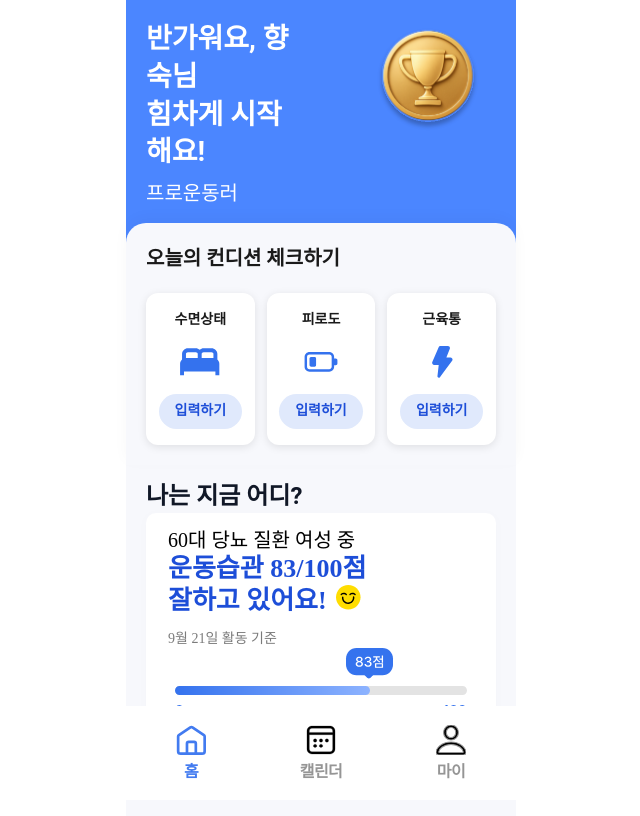
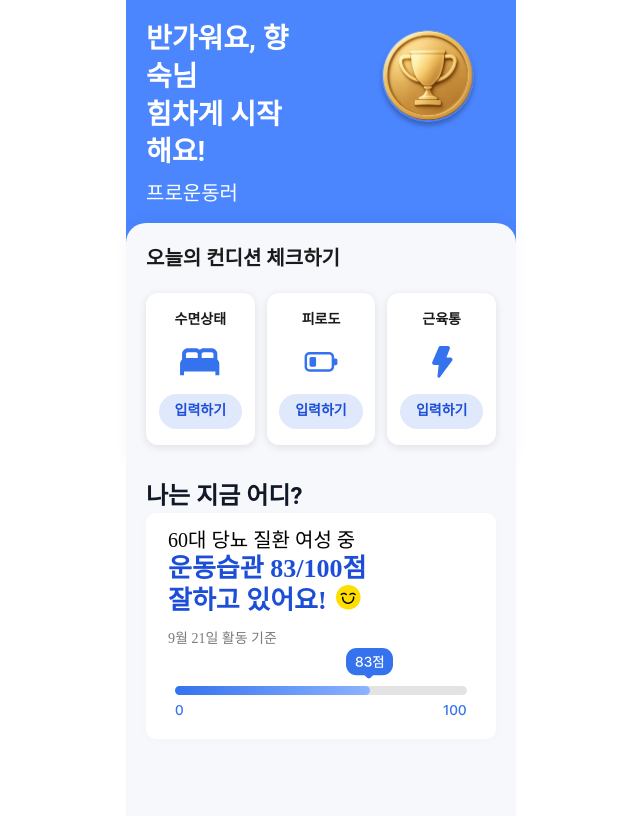
Before and after one commit to SKTHON-CAFFEINE/MANJIL_FE, a React (Vite) app: page / in a window 1280 px wide. Shown: the top 816 px of the page, without its empty margins (319-959 px from the left). Built offline with nearby package versions, Linux system fonts and the light colour scheme; a web font is replaced by a local one.

Commit message:
✨ Feat: 하단바 안 보이는 조건 수정

```diff
--- a/src/shared/layouts/RootLayout.jsx
+++ b/src/shared/layouts/RootLayout.jsx
@@ -1,17 +1,23 @@
 import { useState } from "react";
+import { useLocation } from "react-router";
 import { Outlet, ScrollRestoration } from "react-router";
 import Navbar from "../commons/navbar";
 // import Header from "../commons/Header";
 
 export default function RootLayout() {
+  const { pathname } = useLocation();
   const [isModalOpen, setIsModalOpen] = useState(false);
+
+  const hasToken = !!localStorage.getItem("accessToken");
+
+  const hideNav = !hasToken && pathname === "/";
 
   return (
     <main>
       {/* <Header /> */}
       <Outlet context={{ onModalChange: setIsModalOpen }} />
       <ScrollRestoration />
-      {!isModalOpen && <Navbar />}
+      {!isModalOpen && !hideNav && <Navbar />}
     </main>
   );
 }
```
